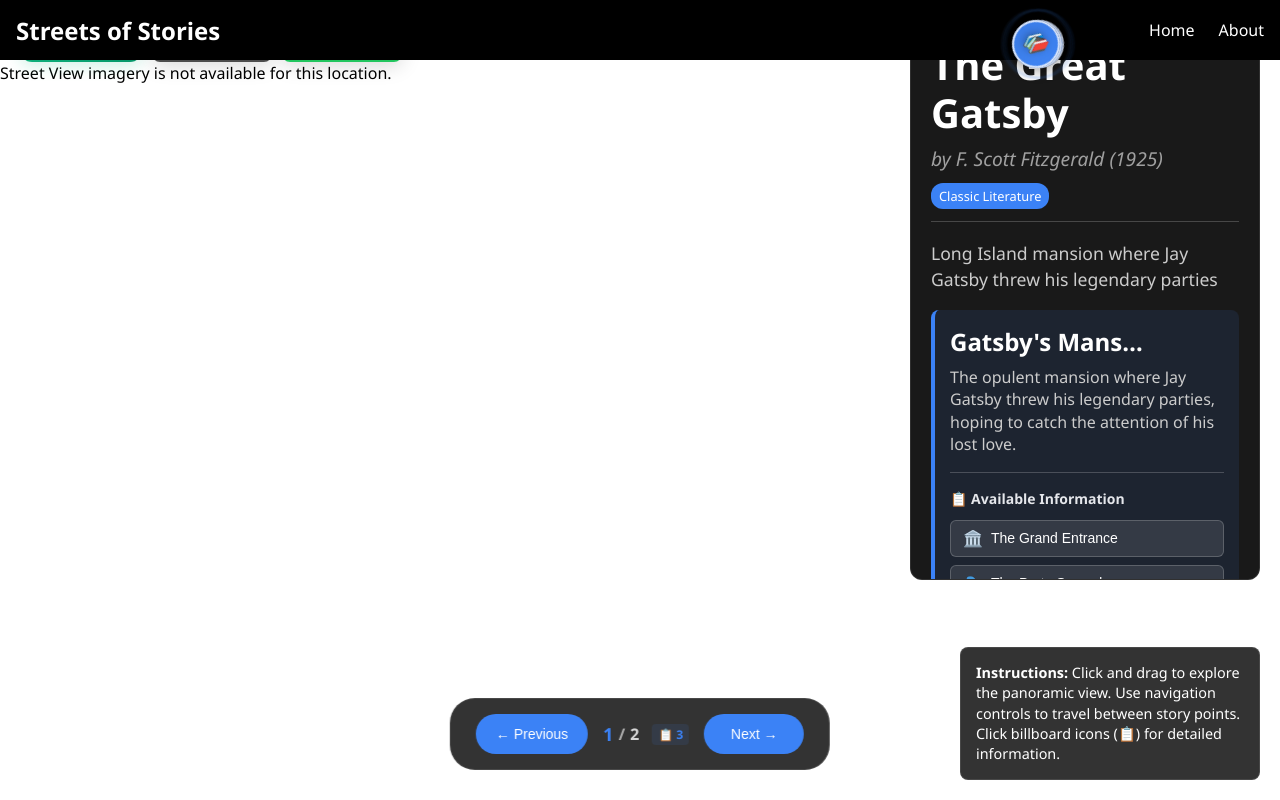
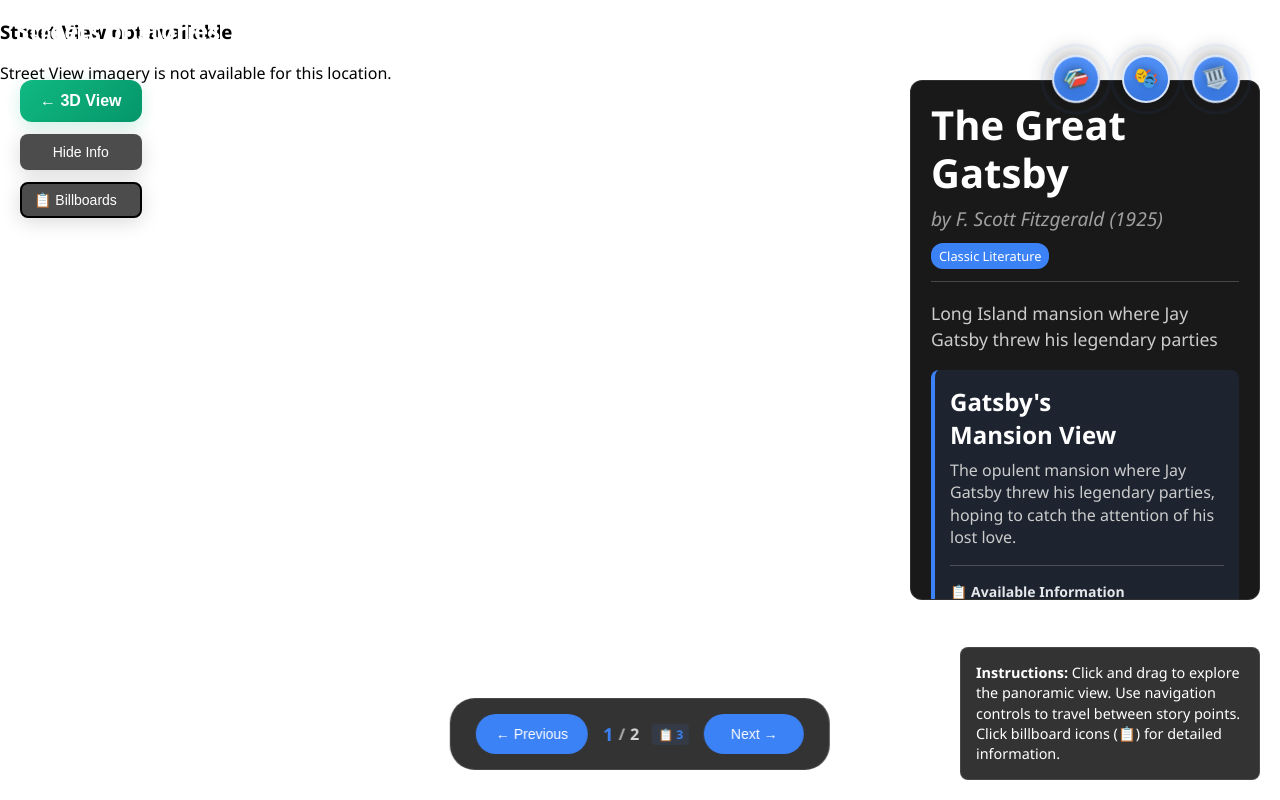
Before and after one commit to LucyZ2000/streets-of-stories, a React (Vite) app in the folder client/: page /location/1 in a window 1280 px wide. Built offline with nearby package versions, Linux system fonts and the light colour scheme.

Commit message:
fixed backto3D and worked on billboards

```diff
--- a/client/src/components/Map3D.jsx
+++ b/client/src/components/Map3D.jsx
@@ -1,7 +1,7 @@
-// Enhanced Map3D.jsx with smooth story point navigation
+// Enhanced Map3D.jsx with smooth story point navigation and back to 3D support
 import { createBillboard } from '../utils/mapUtils';
 import { useEffect, useRef, useState } from 'react';
-import { useNavigate } from 'react-router-dom';
+import { useNavigate, useLocation } from 'react-router-dom';
 import { useGoogleMaps } from '../hooks/useGoogleMaps';
 import StoryList from './StoryList';
 
@@ -10,6 +10,7 @@
   const containerRef = useRef(null);
   const map3DRef = useRef(null);
   const navigate = useNavigate();
+  const location = useLocation(); // Get navigation state
   const [selectedLocationId, setSelectedLocationId] = useState(null);
   const [isAnimating, setIsAnimating] = useState(false);
   const [showStoryList, setShowStoryList] = useState(false);
@@ -17,6 +18,7 @@
   const [currentLocation, setCurrentLocation] = useState(null);
   const [currentStory, setCurrentStory] = useState(null);
   const [currentStoryPointIndex, setCurrentStoryPointIndex] = useState(0);
+  const [pendingNavigation, setPendingNavigation] = useState(null);
   const markersRef = useRef(new Map());
 
   // Default globe view settings
@@ -25,6 +27,91 @@
     range: 5814650,
     tilt: 33,
     heading: 0,
+  };
+
+  // Handle navigation state from Location component
+  useEffect(() => {
+    if (location.state && locations.length > 0) {
+      const { selectedLocationId, viewMode, shouldExplore, storyPointIndex } = location.state;
+
+      if (selectedLocationId && shouldExplore) {
+        const targetLocation = locations.find(loc => loc.id === selectedLocationId);
+        if (targetLocation) {
+          if (map3DRef.current) {
+            // Map is ready, execute immediately
+            executeNavigationState(targetLocation, storyPointIndex || 0);
+          } else {
+            // Map not ready, store for later
+            setPendingNavigation({
+              targetLocation,
+              storyPointIndex: storyPointIndex || 0
+            });
+          }
+        }
+      }
+
+      // Clear the navigation state to prevent re-triggering
+      navigate(location.pathname, { replace: true });
+    }
+  }, [location.state, locations]);
+
+  // Execute pending navigation when map becomes available
+  useEffect(() => {
+    if (pendingNavigation && map3DRef.current) {
+      executeNavigationState(pendingNavigation.targetLocation, pendingNavigation.storyPointIndex);
+      setPendingNavigation(null);
+    }
+  }, [pendingNavigation, map3DRef.current]);
+
+  // Function to execute the navigation state
+  const executeNavigationState = (targetLocation, storyPointIndex) => {
+    // Set the state first
+    setSelectedLocationId(targetLocation.id);
+    setCurrentLocation(targetLocation);
+    setCurrentStory(targetLocation);
+    setCurrentStoryPointIndex(storyPointIndex);
+    setViewMode('zoomed');
+
+    // Then perform the exploration with a small delay to ensure state is set
+    setTimeout(() => {
+      handleExploreFromState(targetLocation, storyPointIndex);
+    }, 200);
+  };
+
+  // Special explore function for handling state navigation
+  const handleExploreFromState = async (targetLocation, storyPointIndex = 0) => {
+    if (!map3DRef.current || isAnimating) return;
+
+    setIsAnimating(true);
+
+    try {
+      // Determine which story point to fly to
+      const targetStoryPoint = targetLocation.storyPoints?.[storyPointIndex] || targetLocation.storyPoints?.[0];
+      const targetPoint = targetStoryPoint || targetLocation;
+
+      map3DRef.current.flyCameraTo({
+        endCamera: {
+          center: {
+            lat: targetPoint.lat,
+            lng: targetPoint.lng,
+            altitude: targetLocation.altitude || 60
+          },
+          tilt: targetStoryPoint?.pitch ? Math.abs(targetStoryPoint.pitch) + 65 : 75,
+          range: targetStoryPoint?.range || 150,
+          heading: targetStoryPoint?.heading || 0,
+        },
+        durationMillis: 2000,
+      });
+
+      setTimeout(() => {
+        addStoryPointMarkers(targetLocation);
+        setIsAnimating(false);
+      }, 2000);
+
+    } catch (error) {
+      console.error('Error during explore from state animation:', error);
+      setIsAnimating(false);
+    }
   };
 
   const handleLocationSelect = async (location) => {
--- a/client/src/components/StreetViewPanorama.jsx
+++ b/client/src/components/StreetViewPanorama.jsx
@@ -183,8 +183,7 @@
           <StoryOverlay
             panorama={panorama}
             panoramaElement={panoramaRef.current}
-            storyPoints={location?.storyPoints}
-            currentBillboards={currentBillboards}  // Pass only current billboards
+            currentBillboards={currentBillboards}  // Only pass currentBillboards, remove storyPoints
           />
           <NavigationIndicators
             panorama={panorama}
--- a/client/src/data/Locations.jsx
+++ b/client/src/data/Locations.jsx
@@ -342,8 +342,8 @@
         text: 'Traditional Bathhouse',
         description: 'The historic bathhouses of Kyoto that inspired Yubaba\'s magical bathhouse for spirits.',
         image: 'https://via.placeholder.com/200x120/7c2d12/ffffff?text=Bathhouse',
-        lat: 35.0116,
-        lng: 135.7681,
+        lat: 33.8521,
+        lng: 132.7864,
         billboards: [
           {
             id: 'bathhouse-1',
--- a/client/src/pages/Location.jsx
+++ b/client/src/pages/Location.jsx
@@ -1,7 +1,7 @@
 // Enhanced Location.jsx with billboard support
 import { useEffect, useState } from 'react';
 import { useParams, useSearchParams, useNavigate } from 'react-router-dom';
-import { LOCATIONS } from '../data/locations';
+import { LOCATIONS } from '../data/Locations';
 import StreetViewPanorama from '../components/StreetViewPanorama';
 import '../styles/Location.css';
 
@@ -111,8 +111,17 @@
 
   const handleBackTo3D = () => {
     // Navigate back to the home page with the current location selected
-    navigate('/', { state: { selectedLocationId: id, viewMode: 'zoomed' } });
+    navigate('/', {
+      state: {
+        selectedLocationId: id,
+        viewMode: 'zoomed',
+        shouldExplore: true,
+        storyPointIndex: currentStoryPointIndex
+      }
+    });
   };
+
+
 
   const toggleInfo = () => {
     setShowInfo(!showInfo);
@@ -163,7 +172,7 @@
       )}
 
       {/* Top Controls */}
-      <div className="location-top-controls">
+      <div className="map-controls">
         <button
           className="control-button back-to-3d-button"
           onClick={handleBackTo3D}
@@ -204,7 +213,10 @@
               disabled={isTransitioning}
               style={{
                 transform: `rotate(${billboard.heading || 0}deg)`,
-                right: `${80 + (index * 60)}px`
+                right: `${20 + (index * 70)}px`,
+                top: '35px',
+                position: 'absolute',
+                zIndex: 1000 + index,
               }}
             >
               <div className="billboard-icon">
@@ -250,16 +262,23 @@
 
               <div className="billboard-text">
                 <p className="billboard-description">
-                  {currentBillboards[activeBillboard].description}
+                  {currentBillboards[activeBillboard].content}
                 </p>
 
                 {currentBillboards[activeBillboard].details && (
                   <div className="billboard-details">
-                    {currentBillboards[activeBillboard].details.map((detail, detailIndex) => (
-                      <div key={detailIndex} className="billboard-detail-item">
-                        <strong>{detail.label}:</strong> {detail.value}
+                    {/* This part looks correct, but make sure your data structure matches */}
+                    {typeof currentBillboards[activeBillboard].details === 'string' ? (
+                      <div className="billboard-detail-item">
+                        {currentBillboards[activeBillboard].details}
                       </div>
-                    ))}
+                    ) : (
+                      currentBillboards[activeBillboard].details.map((detail, detailIndex) => (
+                        <div key={detailIndex} className="billboard-detail-item">
+                          <strong>{detail.label}:</strong> {detail.value}
+                        </div>
+                      ))
+                    )}
                   </div>
                 )}
 
--- a/client/src/styles/Location.css
+++ b/client/src/styles/Location.css
@@ -172,10 +172,10 @@
 /* Info Overlay */
 .location-info-overlay {
   position: absolute;
-  top: 20px;
+  top: 80px;
   right: 20px;
   width: 350px;
-  max-height: 70vh;
+  max-height: 65vh;
   background: rgba(0, 0, 0, 0.9);
   color: white;
   padding: 20px;
@@ -230,10 +230,15 @@
 }
 
 .story-point-title {
-  font-size: 1.1rem;
+  font-size: 0.9rem;
   font-weight: 600;
   margin: 0 0 8px 0;
   color: #3b82f6;
+
+  white-space: normal !important;
+  overflow: visible !important;
+  text-overflow: unset !important;
+  word-break: break-word;
 }
 
 .story-point-description {
@@ -501,8 +506,7 @@
 }
 
 .billboards-toggle-button.active {
-  background: rgba(34, 197, 94, 0.8);
-  border-color: rgba(34, 197, 94, 1);
+  border-color: black;
 }
 
 /* Billboard Indicators */
@@ -869,4 +873,4 @@
 
   .billboard-content {
     padding: 16px;
-  }
+  }}
--- a/client/src/styles/NavBar.css
+++ b/client/src/styles/NavBar.css
@@ -20,7 +20,7 @@
 }
 
 .navbar-solid {
-  background: black;
+  background: transparent;
   color: white;
 }
 
--- a/client/src/utils/mapUtils.jsx
+++ b/client/src/utils/mapUtils.jsx
@@ -28,19 +28,23 @@
   return { x, y };
 };
 
-export const createBillboard = (point) => {
-  const billboard = document.createElement('div');
-  billboard.className = 'story-billboard';
+export const createBillboard = (billboard) => {
+  const billboardDiv = document.createElement('div');
+  billboardDiv.className = 'story-billboard';
 
   const arrow = document.createElement('div');
   arrow.className = 'billboard-arrow';
 
-  billboard.innerHTML = `
-    <img src="${point.image}" alt="${point.text}" class="billboard-image">
-    <h3 class="billboard-title">${point.text}</h3>
-    <p class="billboard-description">${point.description}</p>
+  // Use the correct billboard properties
+  billboardDiv.innerHTML = `
+    ${billboard.image ? `<img src="${billboard.image}" alt="${billboard.title}" class="billboard-image">` : ''}
+    <div class="billboard-icon">${billboard.icon || '📋'}</div>
+    <h3 class="billboard-title">${billboard.title}</h3>
+    <p class="billboard-description">${billboard.content}</p>
+    ${billboard.quote ? `<blockquote class="billboard-quote">"${billboard.quote}"</blockquote>` : ''}
+    ${billboard.details ? `<div class="billboard-details">${billboard.details}</div>` : ''}
   `;
 
-  billboard.appendChild(arrow);
-  return billboard;
+  billboardDiv.appendChild(arrow);
+  return billboardDiv;
 };
```
Also changed, not shown: client/src/components/StoryOverlay.jsx (+23 -7 lines).
